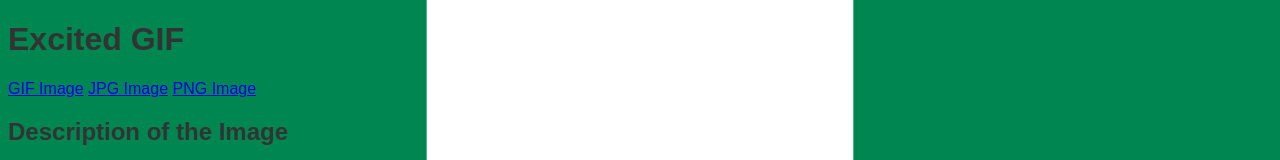
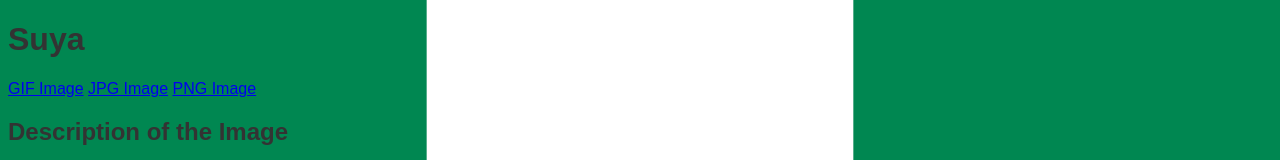
Before and after one commit to nimatokanigbuan/CSIT121, a plain HTML site: page lab04/images/meatpng.html in a window 1280 px wide. Shown: the top 160 px of the page. Drawn offline with Linux system fonts and the light colour scheme; grey boxes are pictures that could not be loaded.

Commit message:
Update meatpng.html

```diff
--- a/lab04/images/meatpng.html
+++ b/lab04/images/meatpng.html
@@ -8,7 +8,7 @@
 </head>
 <body>
     <header>
-        <h1>Excited GIF</h1>
+        <h1>Suya</h1>
     </header>
 
     <nav>
```
